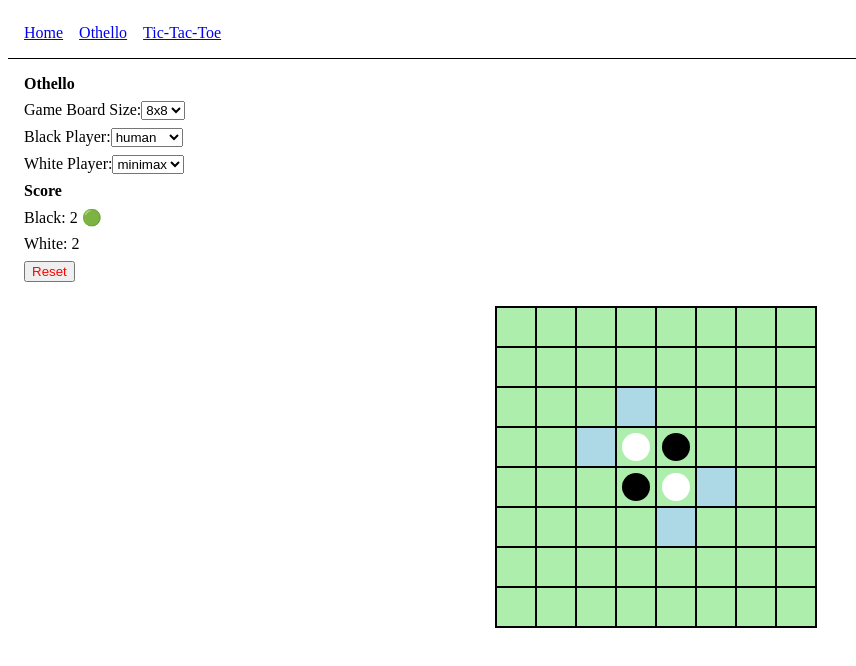
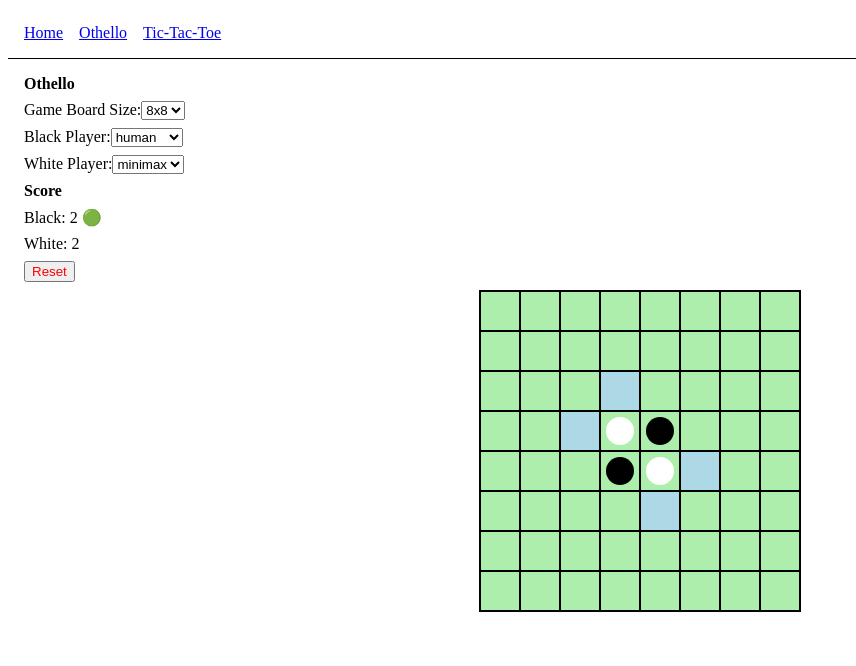
Before and after one commit to andrewhall1124/andrewmhall, a SvelteKit app: page /othello in a window 1280 px wide. Shown: the top 666 px of the page, without its empty margins (0-856 px from the left). Built offline with nearby package versions, Linux system fonts and the light colour scheme.

Commit message:
Fixed padding on othello board.

```diff
--- a/src/routes/othello/+page.svelte
+++ b/src/routes/othello/+page.svelte
@@ -209,7 +209,6 @@
 		flex-direction: column;
 		align-items: center;
 		width: 100%;
-		padding: 1rem;
 	}
 
 	.board {
```
